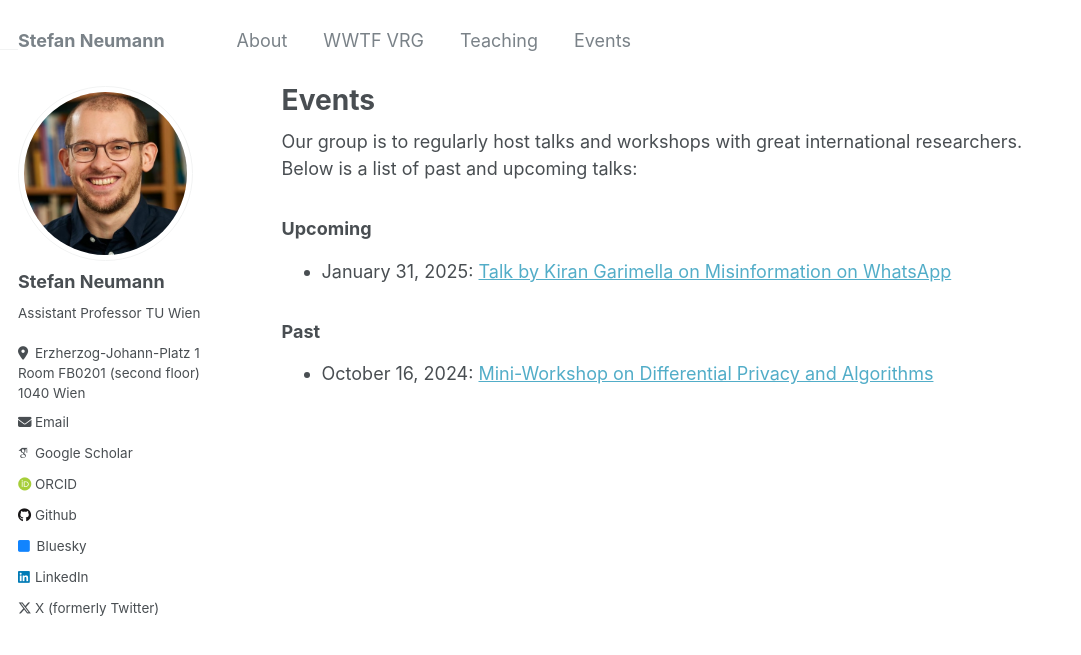
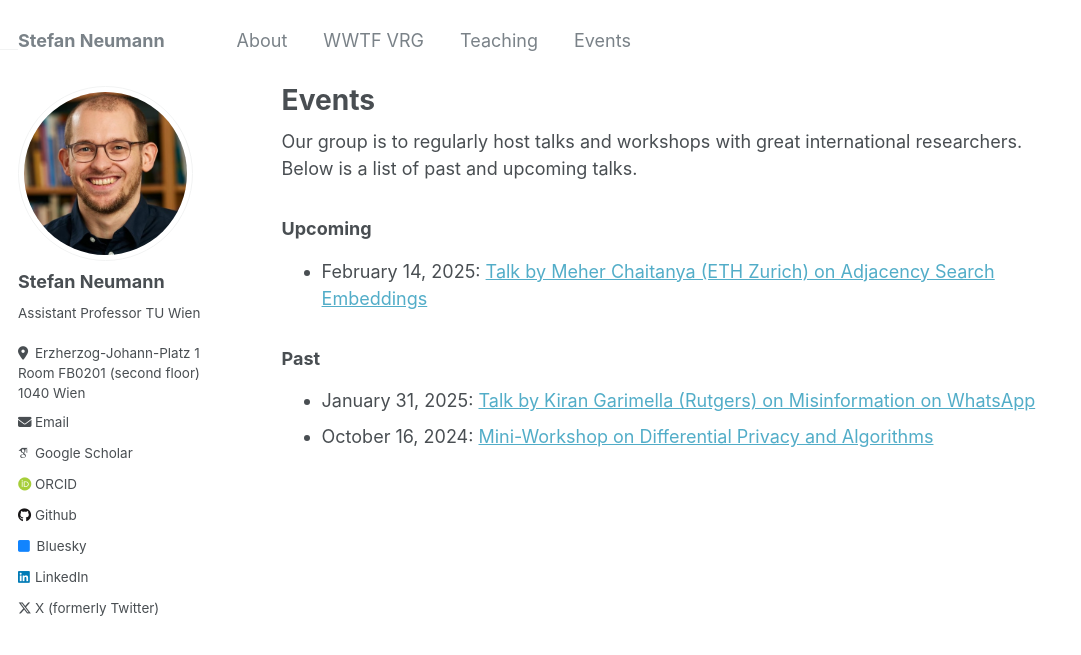
Before and after one commit to StefanResearch/StefanResearch.github.io, a Jekyll site: the page built from _pages/events.md, in a window 1280 px wide. Shown: the top 655 px of the page, without its empty margins (0-1081 px from the left). Built offline with Jekyll 4.4.1, drawn with Linux system fonts in a browser that asks for light colours; some web fonts are replaced.

Commit message:
Added Meher's Talk.

```diff
--- a/_pages/events.md
+++ b/_pages/events.md
@@ -6,10 +6,11 @@ redirect_from:
 ---
 
 Our group is to regularly host talks and workshops with great international
-researchers. Below is a list of past and upcoming talks:
+researchers. Below is a list of past and upcoming talks.
 
 ### Upcoming
-- January 31, 2025: [Talk by Kiran Garimella on Misinformation on WhatsApp](/talk-kiran/)
+- February 14, 2025: [Talk by Meher Chaitanya (ETH Zurich) on Adjacency Search Embeddings](/talk-meher/)
 
 ### Past
+- January 31, 2025: [Talk by Kiran Garimella (Rutgers) on Misinformation on WhatsApp](/talk-kiran/)
 - October 16, 2024: [Mini-Workshop on Differential Privacy and Algorithms](/miniworkshop-algo-and-dp/)
```
Also changed, not shown: _pages/talk-meher.md (added, +25 -0 lines).
